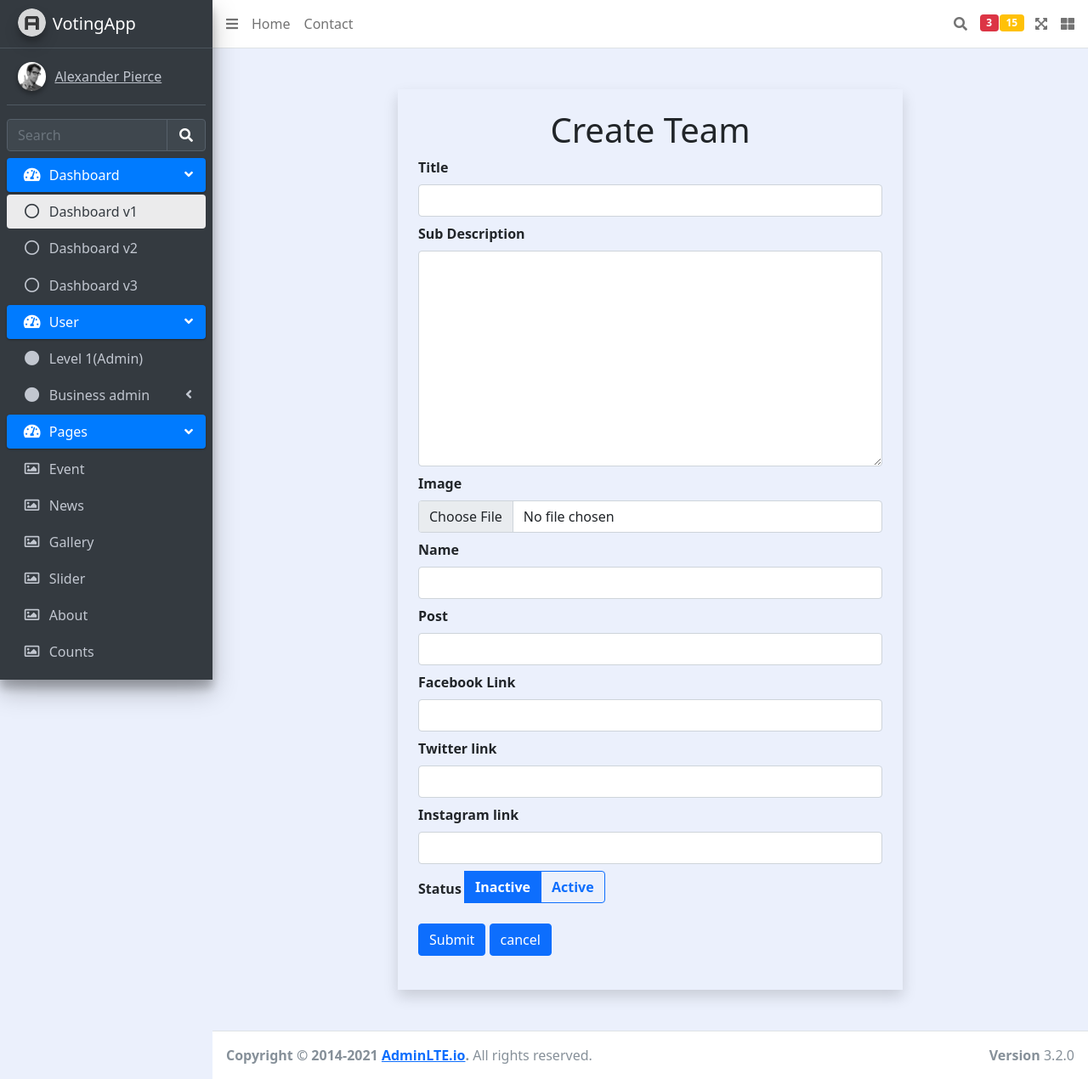
After one commit to tila73/voting_backend, a Django app: page /admin/teams/create/ in a window 1280 px wide. The commit adds this page. Shown: the whole page at 85% size. Run offline with Django 4.2, Linux system fonts and the light colour scheme; some libraries are stand-ins or nearby versions.

Commit message:
create update-prabesh

```diff
--- a/Admin/urls.py
+++ b/Admin/urls.py
@@ -20,6 +20,10 @@ urlpatterns = [
         # create section
     path('news/create/', views.create_news, name="create_news"),
     path('news/create_detail/', views.create_news_details, name="create_news_details"),
+    path('faq/create/', views.create_faq, name="create_faq"),
+    path('services/create/', views.create_service, name="create_service"),
+    path('teams/create/', views.create_team, name="create_team"),
+    path('whychooseus/create/', views.create_whychooseus, name="create_whychooseus"),
 
 
 # update section
--- a/Admin/views.py
+++ b/Admin/views.py
@@ -46,6 +46,18 @@ def create_news(request):
 def create_news_details(request):
     return render(request, 'admin/create_action/create_news_detail.html')
 
+def create_faq(request):
+    return render(request, 'admin/create_action/create_faq.html')
+
+def create_service(request):
+    return render(request, 'admin/create_action/create_service.html')
+
+def create_team(request):
+    return render(request, 'admin/create_action/create_team.html')
+
+def create_whychooseus(request):
+    return render(request, 'admin/create_action/create_whychooseus.html')
+
 # update
 
 def update_news(request):
--- /dev/null
+++ b/templates/admin/create_action/create_team.html
@@ -0,0 +1,74 @@
+{% extends 'admin/admin.html' %}
+{% load static %}
+{% block contents %}
+
+<style>
+    #create {
+      width: 60%;
+    }
+
+    @media (max-width: 750px) {
+      #create {
+        width: 85% !important;
+      }
+    }
+  </style>
+  <div id="create" class="m-auto my-5 p-4 shadow">
+    <h1 class="text-center">Create Team</h1>
+    <form action="#" method="post" enctype="multipart/form-data">
+      {% csrf_token %}
+      <div class="form-group mb-2 mt-2">
+        <label for="">Title</label>
+        <input type="text" class="form-control" id="" name="title" placeholder="" />
+      </div>
+
+      <div class="form-group mb-2 mt-2">
+        <label for="news_date">Sub Description</label>
+        <textarea name="sub_desc" class="form-control" id="" cols="30" rows="10"></textarea>
+      </div>
+
+      <div class="form-group mb-2 mt-2">
+        <label for="">Image</label>
+        <input type="file" class="form-control" id="" name="img" placeholder="" />
+      </div>
+
+      <div class="form-group mb-2 mt-2">
+        <label for="">Name</label>
+        <input type="text" class="form-control" id="" name="name" placeholder="" />
+      </div>
+      <div class="form-group mb-2 mt-2">
+        <label for="">Post</label>
+        <input type="text" class="form-control" id="" name="post" placeholder="" />
+      </div>
+      <div class="form-group mb-2 mt-2">
+        <label for="">Facebook Link</label>
+        <input type="text" class="form-control" id="" name="fb_link" placeholder="" />
+      </div>
+      <div class="form-group mb-2 mt-2">
+        <label for="">Twitter link</label>
+        <input type="text" class="form-control" id="" name="twitter_link" placeholder="" />
+      </div>
+      <div class="form-group mb-2 mt-2">
+        <label for="">Instagram link</label>
+        <input type="text" class="form-control" id="" name="insta_link" placeholder="" />
+      </div>
+
+      <div class="form-group mb-2 mt-2">
+        <label for="status">Status</label>
+        <div class="btn-group" role="group" aria-label="Basic radio toggle button group">
+          <input type="radio" class="btn-check" name="btnradio" id="btnradio1" autocomplete="off" checked>
+          <label class="btn btn-outline-primary" for="btnradio1">Inactive</label>
+
+          <input type="radio" class="btn-check" name="btnradio" id="btnradio2" autocomplete="off">
+          <label class="btn btn-outline-primary" for="btnradio2">Active</label>
+
+        </div>
+      </div>
+
+      <button type="submit" class="btn btn-primary mb-3 mt-2">Submit</button>
+      <button class="btn btn-primary mb-3 mt-2">cancel</button>
+
+    </form>
+  </div>
+
+{% endblock contents %}
--- a/templates/admin/faq.html
+++ b/templates/admin/faq.html
@@ -19,7 +19,7 @@
 <!-- /.container-fluid -->
 
 <div class="create_button mb-3">
-  <a class="btn btn-success">Create</a>
+  <a class="btn btn-success" href="{% url 'create_faq' %}">Create</a>
 </div>
 
 <table class="table table-striped table-hover">
--- a/templates/admin/services.html
+++ b/templates/admin/services.html
@@ -18,7 +18,7 @@
 
 
   <div class="create_button mb-3">
-      <a class="btn btn-success">Create</a>
+      <a class="btn btn-success" href="{% url 'create_service' %}">Create</a>
 
     </div>
 
--- a/templates/admin/teams.html
+++ b/templates/admin/teams.html
@@ -18,7 +18,7 @@
 
 
 <div class="create_button mb-3">
-    <a class="btn btn-success">Create</a>
+    <a class="btn btn-success" href="{% url 'create_team' %}">Create</a>
 
   </div>
 
```
Also changed, not shown: templates/admin/create_action/create_faq.html (+6 -18 lines), templates/admin/create_action/create_service.html (added, +52 -0 lines), templates/admin/create_action/create_whychooseus.html (added, +52 -0 lines).
